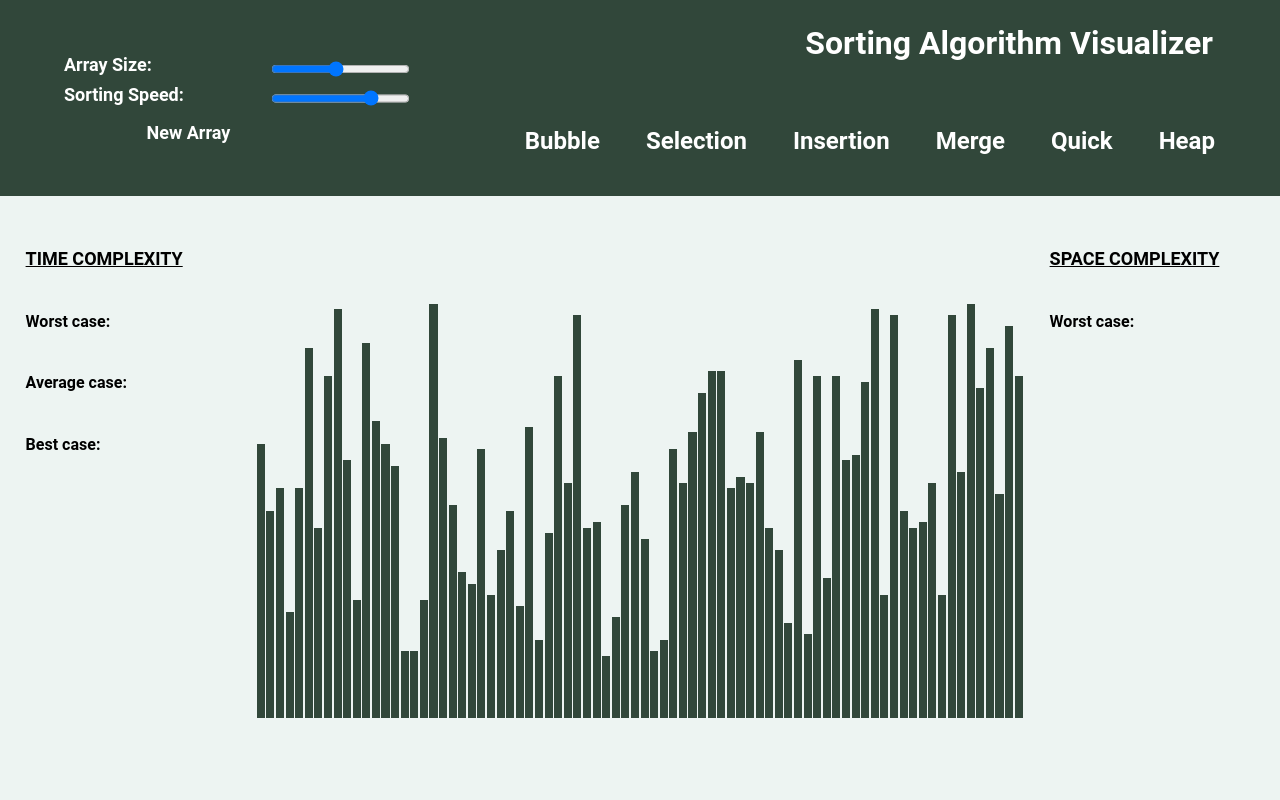
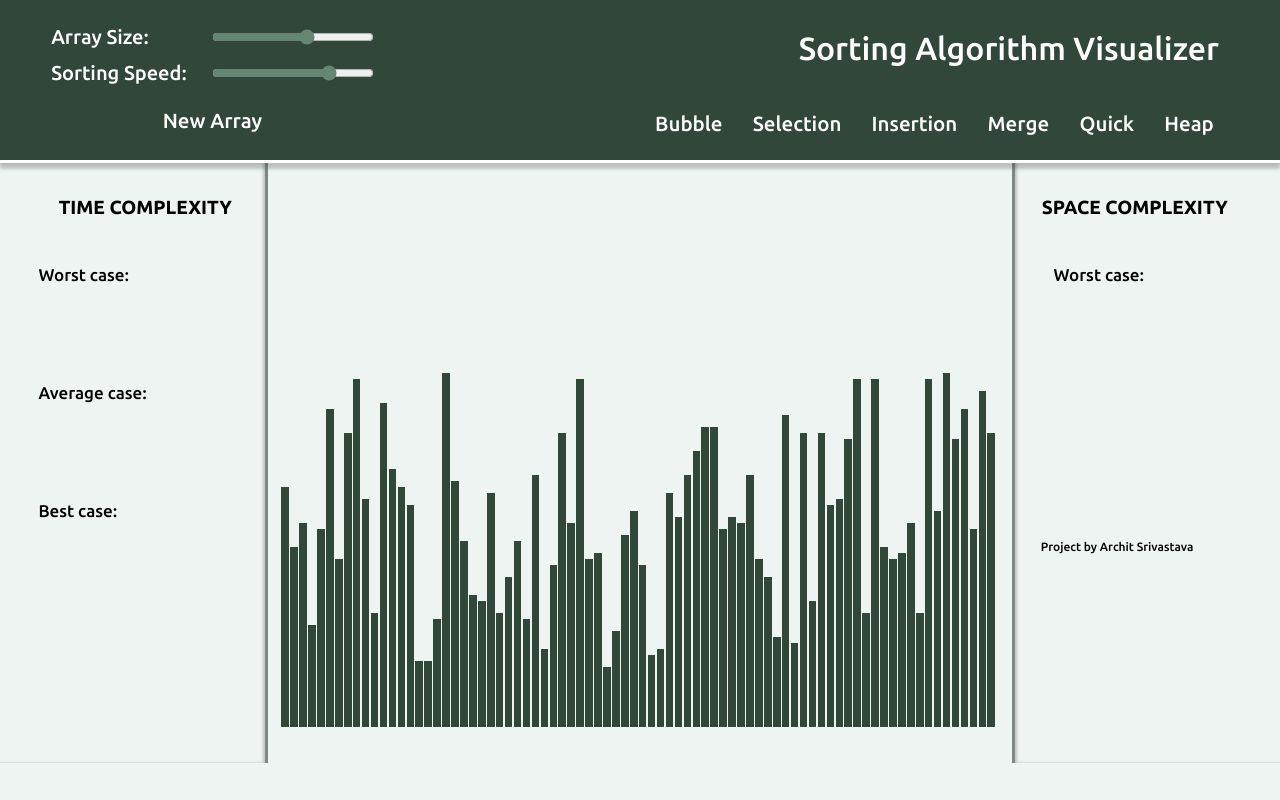
Before and after one commit to archit-417/Visualizer, a plain HTML site: page index.html in a window 1280 px wide. Drawn offline with Linux system fonts and the light colour scheme.

Commit message:
modified css

```diff
--- a/css/style.css
+++ /dev/null
@@ -1,189 +0,0 @@
-* {
-    margin: 0px;
-    padding: 0px;
-
-    font-family: 'Roboto', Helvetica, Arial, sans-serif;
-    font-size: large;
-    font-weight: bold;
-    text-transform: capitalize;
-  }
-
-
-  nav {
-    background-color: #31473A;
-    color: white;
-    display: -ms-grid;
-    display: grid;
-    -ms-grid-columns: 30% 60%;
-        grid-template-columns: 30% 60%;
-    -webkit-column-gap: 10%;
-            column-gap: 10%;
-    padding: 0% 5%;
-  }
-
-  nav .array-inputs {
-    display: -ms-grid;
-    display: grid;
-    -ms-grid-columns: 60% 40%;
-        grid-template-columns: 60% 40%;
-    place-content: center;
-    padding: 5% 0%;
-  }
-
-  nav .array-inputs #a_size {
-    padding: 5% 0%;
-  }
-
-  nav .array-inputs #a_speed {
-    padding: 5% 0%;
-  }
-
-  nav .array-inputs #a_generate {
-    background-color: transparent;
-    border: none;
-    outline: none;
-    color: white;
-    padding: 4% 0% 0% 0%;
-    padding-left: 20%;
-  }
-
-  nav .array-inputs #a_generate:hover {
-    cursor: pointer;
-    color: #588277;
-  }
-
-  nav .header_right {
-    display: -webkit-box;
-    display: -ms-flexbox;
-    display: flex;
-    -webkit-box-orient: vertical;
-    -webkit-box-direction: normal;
-        -ms-flex-direction: column;
-            flex-direction: column;
-  }
-
-  nav .header_right .nav-heading {
-    display: inline-block;
-    margin: 3px;
-    font-size: xx-large;
-    padding: 3% 0%;
-  }
-
-  nav .header_right .algos {
-    display: flex;
-    flex-direction: row;
-    flex-wrap: true;
-    justify-content: space-between;
-    padding: 1% 0%;
-  }
-
-  nav .header_right .algos button {
-    background-color: transparent;
-    border: none;
-    color: white;
-
-    outline: none;
-    padding: 5% 0%;
-    font-size: x-large;
-  }
-
-  nav .header_right .algos button:hover {
-    background-color: transparent;
-    color: #588277;
-    cursor: pointer;
-  }
-
-  nav .header_right .algos .butt_locked {
-    background-color: transparent;
-    cursor: pointer;
-  }
-
-  nav .header_right .algos .butt_locked:hover {
-    background-color: transparent;
-    cursor: pointer;
-  }
-
-  nav .header_right .algos .butt_selected {
-    /* background-color: white; */
-    color: #588277
-  }
-
-  nav .header_right .algos .butt_selected:hover {
-    background-color: transparent;
-    color:#588277;
-    cursor: pointer;
-  }
-
-  nav .header_right .algos .butt_unselected:hover {
-    cursor: pointer;
-  }
-
-  section {
-    display: -ms-grid;
-    display: grid;
-    -ms-grid-columns: 20% 60% 20%;
-        grid-template-columns: 20% 60% 20%;
-  }
-
-  section .Complexity_Containers {
-    margin-top: 20%;
-  }
-
-  section .Complexity_Containers .Pair_Definitions {
-    margin-top: 20%;
-  }
-
-  section .Complexity_Containers .Pair_Definitions p {
-    display: inline;
-  }
-
-  section .Complexity_Containers .Pair_Definitions p.Sub_Heading {
-    font-size: medium;
-    text-transform: none;
-  }
-
-  section #Info_Cont1 {
-    padding: 20% 10%;
-  }
-
-  section #Info_Cont1 h3 {
-    text-decoration: underline;
-  }
-
-  section #array_container {
-    display: -webkit-box;
-    display: -ms-flexbox;
-    display: flex;
-    align-items: flex-end;
-    width: 100%;
-    height: 70vh;
-  }
-
-  section #Info_Cont2 {
-    padding: 20% 10%;
-  }
-
-  section #Info_Cont2 h3 {
-    text-decoration: underline;
-  }
-
-  .hide {
-    display: none;
-  }
-
-  /*
-  @media (max-width: 480px)//Mobiles
-  {
-
-  }
-
-  @media (min-width: 481px) and (max-width: 1250px)//Tablets
-  {
-
-  }
-
-  @media (min-width: 1251px)//Laptops and up
-  {
-
-  }
-  */
--- a/index.html
+++ b/index.html
@@ -1,31 +1,43 @@
 <!DOCTYPE html>
-<html lang = "en">
+<html lang="en" style="height: 100%;">
+
 <head>
-    <meta charset = "UTF-8">
-    <meta name = "viewport" content = "width = device-width, initial-scale = 1.0">
+    <meta charset="UTF-8">
+    <meta name="viewport" content="width = device-width, initial-scale = 1.0">
     <title>Sorting Visualizer</title>
+
     <link rel="apple-touch-icon" sizes="180x180" href="images/apple-touch-icon.png">
     <link rel="icon" type="image/png" sizes="32x32" href="images/favicon-32x32.png">
     <link rel="icon" type="image/png" sizes="16x16" href="images/favicon-16x16.png">
     <link rel="manifest" href="images/site.webmanifest">
+    <link rel="preconnect" href="https://fonts.googleapis.com">
+    <link rel="preconnect" href="https://fonts.gstatic.com" crossorigin>
+    <link
+        href="https://fonts.googleapis.com/css2?family=Ubuntu:ital,wght@0,300;0,400;0,500;0,700;1,300;1,400;1,500;1,700&display=swap"
+        rel="stylesheet">
 
-    <link rel = "stylesheet" href = "./css/style.css">
+    <link rel="stylesheet" href="styles/style.css">
+    <link rel="stylesheet" href="styles/header.css">
 
 </head>
-<body style="background-color: #EDF4F2;">
 
+<body style="height: 100%;">
     <header>
-        <nav>
-            <div class="array-inputs">
-                <p>Array Size:</p>
-                <input id="a_size" type="range" min=20 max=150 step=1 value=80>
-                <p>Sorting Speed:</p>
+        <div class="header-left">
+            <div class="array-details">
+                <p class="input-label">Array Size:</p>
+                <input id="a_size" type="range" min=20 max=120 step=1 value=80>
+                <p class="input-label">Sorting Speed:</p>
                 <input id="a_speed" type="range" min=1 max=5 step=1 value=4>
+            </div>
+            <div class="array-input">
                 <button id="a_generate">New Array</button>
             </div>
+        </div>
+
 
         <div class="header_right">
-                <p class="nav-heading" style="text-align:right;">Sorting Algorithm Visualizer</p>
+            <p class="nav-heading">Sorting Algorithm Visualizer</p>
 
             <div class="algos">
                 <button>Bubble</button>
@@ -33,20 +45,18 @@
                 <button>Insertion</button>
                 <button>Merge</button>
                 <button>Quick</button>
-                    <button style = "margin-right: 1px;">Heap</button>
+                <button>Heap</button>
             </div>
         </div>
-
-        </nav>
     </header>
 
     <section>
+        <div id="Info_Cont1">
+            <div class="heading">
+                <p>TIME COMPLEXITY</p>
+            </div>
 
-        <div id="Info_Cont1">
-
-            <h3>TIME COMPLEXITY</h3>
-
-            <div class="Complexity_Containers" id="Time_Complexity_Types_Container">
+            <div class="Complexity_Container1" id="Time_Complexity_Types_Container">
 
                 <div class="Pair_Definitions">
                     <p class="Sub_Heading">Worst case:</p>
@@ -62,39 +72,32 @@
                     <p class="Sub_Heading">Best case:</p>
                     <p id="Time_Best"></p>
                 </div>
-
+            </div>
         </div>
 
-        </div>
-
-        <div id="array_container">
-
-        </div>
+        <div id="array_container"> </div>
 
         <div id="Info_Cont2">
-
-            <h3>SPACE COMPLEXITY</h3>
-
-            <div class="Complexity_Containers" id="Space_Complexity_Types_Container">
-
+            <div class="heading">
+                <p>SPACE COMPLEXITY<p>
+            </div>
+            <div class="Complexity_Container2" id="Space_Complexity_Types_Container">
                 <div class="Pair_Definitions">
                     <p class="Sub_Heading">Worst case:</p>
                     <p id="Space_Worst"></p>
                 </div>
-
+                <p class="credits">Project by Archit Srivastava</p>
             </div>
-
         </div>
-
     </section>
 
-    <footer>
-
-    </footer>
+    <!-- <footer>
+        <p>Made by Archit Srivastava</p>
+    </footer> -->
 
     <script src="./scripts/visualizations.js"></script>
     <script src="./scripts/main.js"></script>
-    <script src="./scripts/visualizations.js"></script>  <!--This should be loaded after main.js-->
+    <script src="./scripts/visualizations.js"></script> <!--This should be loaded after main.js-->
 
     <script src="./scripts/bubble_sort.js"></script>
     <script src="./scripts/selection_sort.js"></script>
@@ -103,4 +106,5 @@
     <script src="./scripts/quick_sort.js"></script>
     <script src="./scripts/heap_sort.js"></script>
 </body>
+
 </html>
--- a/scripts/main.js
+++ b/scripts/main.js
@@ -9,15 +9,15 @@ var butts_algos = document.querySelectorAll(".algos button");
 
 var div_sizes = [];
 var divs = [];
-var margin_size;
+var margin_size = 0.1;
 var cont = document.getElementById("array_container");
 cont.style = "flex-direction:row";
 
 //Four colors used during sorting
 let c1 = "#31473A";
-let c2 = "red";
-let c3 = "yellow";
-let c4 = "green";
+let c2 = "crimson";
+let c3 = "rgb(3, 103, 218)";
+let c4 = "rgb(6, 100, 42)";
 
 //Array generation and updation.
 inp_gen.addEventListener("click", generate_array);
@@ -31,7 +31,6 @@ function generate_array(){
         div_sizes[i] = Math.floor(Math.random() * 0.5*(inp_as.max - inp_as.min) ) + 10;
         divs[i] = document.createElement("div");
         cont.appendChild(divs[i]);
-        margin_size = 0.1;
         divs[i].style = " margin:5% " + margin_size + "%; background-color :"+ c1 +"; width:"
         + (100/array_size-(2*margin_size)) + "%; height:" + (div_sizes[i]) + "%;";
     }
--- a/scripts/selection_sort.js
+++ b/scripts/selection_sort.js
@@ -12,7 +12,7 @@ function Selection_sort()
     {
         div_update(divs[i],div_sizes[i], c2);//Color update
 
-        index_min=i;
+        let index_min = i;
 
         for(var j=i+1;j<array_size;j++)
         {
@@ -33,7 +33,7 @@ function Selection_sort()
             }
         }
 
-        if(index_min!=i)
+        if(index_min != i)
         {
             var temp=div_sizes[index_min];
             div_sizes[index_min]=div_sizes[i];
--- a/scripts/visualizations.js
+++ b/scripts/visualizations.js
@@ -24,7 +24,7 @@ function vis_speed(){
 
 //Decrease numerator to increase speed.
 var delay_time = 10000 / (Math.floor(array_size/10) * speed);
-//This is updated ov every div change so that visualization is visible.
+//This is updated on every div change so that visualization is visible.
 var c_delay = 0;
 
 function div_update(cont, height, color){
--- /dev/null
+++ b/styles/header.css
@@ -0,0 +1,140 @@
+header {
+    background-color: #31473A;
+    color: white;
+    display: flex;
+    justify-content: space-between;
+    height: 160px;
+    padding: 0 4vw;
+    border-bottom: 3px solid rgb(255, 255, 255);
+    box-shadow: 0px 6px 3px rgba(0,0,0,0.2);
+}
+
+.nav-heading-div{
+    display: flex;
+    justify-content: space-between;
+}
+
+.nav-heading-div img{
+    margin: 10px 0;
+    height: 70px;
+    border-radius: 50%;
+}
+
+.header-left{
+    display: flex;
+    flex-direction: column;
+    justify-content: center;
+    align-items: center;
+
+}
+
+.array-details {
+    display: grid;
+    grid-template-columns: 1fr 1fr;
+    place-content: center;
+    align-items: center;
+    justify-content: right;
+}
+
+
+#a_size, #a_speed {
+    width: 1fr;
+    padding: 10px 0;
+    accent-color: rgb(100, 135, 114);
+}
+
+.input-label{
+    font-size: 20px;
+    margin-right: 2vw;
+}
+
+#a_generate {
+    background-color: transparent;
+    border: none;
+    color: white;
+    cursor: pointer;
+    padding: 8px;
+    margin-top: 10px;
+    font-size: 1.6vw;
+    transition: font-size 0.15s;
+}
+
+#a_generate:hover {
+    color: #588277;
+    padding: 10px;
+    font-size: 1.7vw;
+    box-shadow: 3px 3px 5px rgba(0, 0, 0, 0.2);
+}
+
+.header_right {
+    display: flex;
+    flex-direction: column;
+    justify-content: space-between;
+    width: 50%;
+}
+
+.nav-heading {
+    text-align: right;
+    margin: 10px 10px 0 10px;
+    font-size: 2.5vw;
+    padding: 20px 0px;
+    transition: font-size 0.5s;
+    cursor:context-menu;
+}
+
+.nav-heading:hover {
+    font-size: 3vw;
+    text-wrap: nowrap;
+}
+
+.algos {
+    display: flex;
+    flex-wrap: nowrap;
+    column-gap: 5px;
+    justify-content: space-between;
+    padding: 15px 5px;
+}
+
+.algos button {
+    background-color: transparent;
+    border: none;
+    color: white;
+    padding: 10px;
+    outline: none;
+    font-size: 1.6vw;
+    cursor: pointer;
+    transition: box-shadow 0.15s;
+    transition: font-size 0.15s;
+}
+
+.algos button:hover {
+    background-color: transparent;
+    color: #588277;
+    font-size: 1.7vw;
+    box-shadow: 3px 3px 5px rgba(0, 0, 0, 0.2);
+}
+
+.butt_locked {
+    background-color: transparent;
+    color: #588277;
+
+}
+
+.butt_locked:hover {
+    background-color: transparent;
+    color: #588277;
+}
+
+.butt_selected {
+    background-color: transparent;
+    color: #588277;
+}
+
+.butt_selected:hover {
+    background-color: transparent;
+    color: #588277;
+}
+
+.butt_unselected:hover {
+    cursor: pointer;
+}
--- /dev/null
+++ b/styles/style.css
@@ -0,0 +1,125 @@
+*{
+    font-family: Ubuntu, Arial, Helvetica, sans-serif;
+    font-size: large;
+    font-weight: 500;
+    margin: 0;
+    padding: 0;
+  }
+
+  body{
+    background-color: #EDF4F2;
+    cursor: default;
+    padding: 0;
+    margin: 0;
+  }
+
+  .credits{
+    font-size: 12px;
+    transition: font-size 0.4s;
+    font-weight: 500;
+    /* text-wrap: nowrap; */
+  }
+
+  .credits:hover{
+    font-size: 17px;
+    text-shadow: 4px 4px 3px rgba(0,0,0,0.15);
+  }
+
+  section {
+    display: grid;
+    grid-template-columns: 0.9fr 2.5fr 0.9fr;
+
+  }
+
+  .Complexity_Container1 {
+    margin: 2vw 2vw 0 0;
+    display: flex;
+    height: 300px;
+    flex-direction: column;
+    justify-content: space-between;
+  }
+
+  .Complexity_Container2 {
+    margin: 2vw 0 0 2vw;
+    display: flex;
+    height: 300px;
+    flex-direction: column;
+    justify-content: space-between;
+  }
+
+  .Pair_Definitions {
+    height: 3vw;
+    margin: 1vw 1vw;
+    display: flex;
+    justify-content: space-between;
+  }
+
+  .Pair_Definitions p {
+    display: inline-block;
+    font-size: 17px;
+  }
+
+  #Info_Cont1 {
+    padding: 2vw 0 0 2vw;
+    display: flex;
+    flex-direction: column;
+    border-right: 3px solid rgba(49, 71, 58, 0.6);
+    box-shadow: inset -2px 0px 3px rgba(0, 0, 0, 0.2);
+  }
+
+  #Info_Cont2 {
+    padding: 2vw 2vw 0 0 ;
+    display: flex;
+    flex-direction: column;
+    border-left: 3px solid rgba(49, 71, 58, 0.6);
+    box-shadow: inset 2px 0px 3px rgba(0, 0, 0, 0.2);
+  }
+
+  .heading{
+    display: flex;
+    justify-content: center;
+    align-items: center;
+    height: 3vw;
+    margin: 0 2vw;
+    text-wrap: nowrap;
+  }
+
+  .heading p{
+    font-size: 19px;
+    font-weight: 600;
+    cursor:default;
+    transition: font-size 0.3s;
+  }
+
+  .heading p:hover{
+    font-size: 21px;
+    text-shadow: 4px 4px 3px rgba(0,0,0,0.15);
+  }
+
+  #array_container {
+    display: flex;
+    align-items: flex-end;
+    padding: 0 1vw;
+    height: 75vh;
+  }
+
+  .hide {
+    display: none;
+  }
+
+  /*
+  @media (max-width: 480px)//Mobiles
+  {
+
+  }
+
+  @media (min-width: 481px) and (max-width: 1250px)//Tablets
+  {
+
+  }
+
+  @media (min-width: 1251px)//Laptops and up
+  {
+
+  }
+  */
```
Also changed, not shown: 2 other files. Lines whose indentation alone changed are shown as unchanged.
